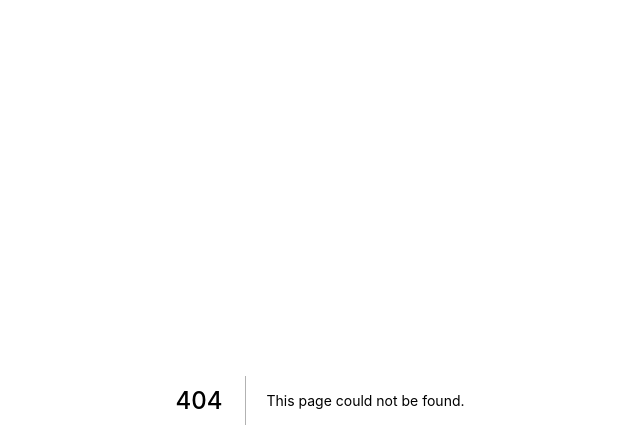
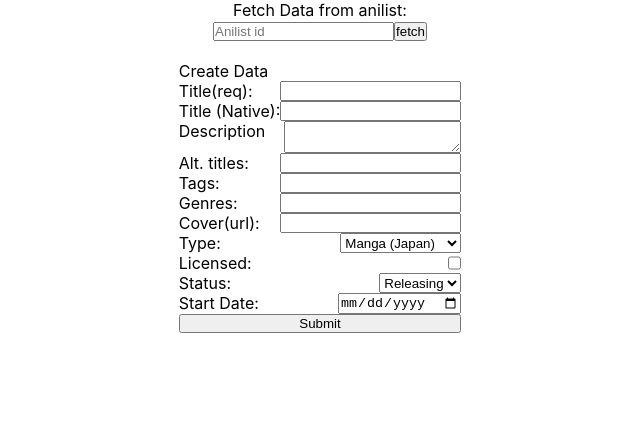
Before and after one commit to ZelayaGonzalo/otomeIsekai-masterlist, a Next.js app: page /Create in a window 1280 px wide. Before the commit this address had no page. Shown: the top 448 px of the page, without its empty margins (320-960 px from the left). Built offline with nearby package versions, Linux system fonts and the light colour scheme.

Commit message:
Added simple page to create data more easily

```diff
--- a/data/newTags.json
+++ b/data/newTags.json
@@ -85,13 +85,8 @@
     "Torture",
     "Tomboy",
     "Tanned Skin",
-    "Handjob",
-    "Ashikoki",
     "Bondage",
-    "Boobjob",
-    "Fellatio",
     "Cunnilingus",
-    "Nakadashi",
     "School Club",
     "Food",
     "Hikikomori",
--- /dev/null
+++ b/pages/Create.js
@@ -0,0 +1,273 @@
+import { useState } from "react"
+import { useForm } from "react-hook-form";
+export default function NewFormat(){
+  const [id, setId] = useState('')
+  const { register, handleSubmit } = useForm();
+  const onSubmit = data => createData(data);
+
+  function handleId(e){
+    setId(e.target.value)
+  }
+  function fetchAnilist(){
+    addDetails(id)
+  }
+  return(
+      <div className='creator-container'>
+        Fetch Data from anilist:
+          <div className='fetch-anilist'>
+            <input placeholder='Anilist id' value={id} onChange={handleId}/>
+            <button onClick={fetchAnilist}>fetch</button>
+          </div>
+          <div className='fill-data'>
+            Create Data
+            <form onSubmit={handleSubmit(onSubmit)}>
+              <label>
+                Title(req):
+                <input {...register("title", { required: true })}/>
+              </label>
+              <label>
+                Title (Native):
+                <input {...register("native")}/>
+              </label>
+              <label>
+                Description
+                <textarea {...register("description")}>
+
+                </textarea>
+              </label>
+              <label>
+                Alt. titles:
+                <input {...register("synonyms")}/>
+              </label>
+              <label>
+                Tags:
+                <input {...register("tags")}/>
+              </label>
+              <label>
+                Genres:
+                <input {...register("genres")}/>
+              </label>
+              <label>
+                Cover(url):
+                <input {...register("cover")}/>
+              </label>
+              <label>
+                Type:
+                <select {...register("origin")}>
+                  <option value='JP'>Manga (Japan)</option>
+                  <option value='KR'>Manwha (Korea)</option>
+                  <option value='CN'>Manhua (China)</option>
+                </select>
+              </label>
+              <label>
+                Licensed:
+                <input type='checkbox'{...register("licensed")}/>
+              </label>
+              <label>
+                Status:
+                <select {...register("status")}>
+                  <option value='RELEASING'>Releasing</option>
+                  <option value='FINISHED'>Finished</option>
+                  <option value='CANCELLED'>Cancelled</option>
+                </select>
+              </label>
+              <label>
+                Start Date:
+                <input type='date' {...register("date")}/>
+              </label>
+              <input type='submit'/>
+            </form>
+          </div>
+      </div>
+  )
+}
+
+function Convert(data){
+    return {
+        id: data.id,
+        title:getTitle(data),
+        title_anilist: getTitle(data),
+        native_title:data.title.native,
+        alt_titles:data.synonyms,
+        description:data.description,
+        tags:getTags(data.tags),
+        genres:data.genres,
+        status:data.status,
+        isLicensed:data.isLicensed,
+        startDate:data.startDate,
+        cover:data.coverImage.extraLarge,
+        url:data.siteUrl,
+        externalLinks:data.externalLinks,
+    }
+}
+function getTags(tags){
+  const newTags=[]
+  tags.forEach(tag=>{
+    newTags.push(tag.name)
+  })
+  return newTags
+}
+function getTitle(data){
+  if (data.title.english){
+    return data.title.english
+  }
+  if(data.synonyms[0]){
+    return data.synonyms[0]
+  }
+  return data.title.romaji
+}
+
+async function addDetails(id){
+  var query = `
+query ($id: Int, $search: String) {
+    Media (id: $id, search: $search, type:MANGA) {
+      id
+      status
+      countryOfOrigin
+      isLicensed
+      description
+      title {
+        romaji
+        native
+      }
+      startDate{
+        year
+        month
+        day
+      }
+      coverImage{
+        extraLarge
+      }
+      siteUrl
+      externalLinks{
+          id
+          url
+          site
+      }
+      status
+      countryOfOrigin
+      isLicensed
+      description
+        genres
+      synonyms
+      tags {
+        id
+        name
+      }
+      title {
+        english
+        romaji
+        native
+      }
+      startDate{
+        year
+        month
+        day
+      }
+      coverImage{
+        extraLarge
+      }
+      siteUrl
+      externalLinks{
+          id
+          url
+          site
+      }
+    }
+}
+`;
+  let variables={
+    id:id,
+  }
+  console.log(variables)
+  let url = 'https://graphql.anilist.co',
+  options = {
+      method: 'POST',
+      headers: {
+          'Content-Type': 'application/json',
+          'Accept': 'application/json',
+      },
+      body: JSON.stringify({
+          query: query,
+          variables: variables
+      })
+  };
+  let newData = 'empty'
+  const data = await fetch(url, options).then(handleResponse)
+  .then(handleData)
+  .catch(handleError)
+  await console.log('newdata',data)
+  if (data && data.data){
+    newData =  Convert(data.data.Media)
+  }
+  console.log(newData)
+  export2txt(newData)
+}
+
+
+
+function handleResponse(response) {
+  return response.json().then(function (json) {
+      return response.ok ? json : {};
+  });
+}
+
+function handleData(data) {
+console.log(data)
+  return data;
+}
+
+function handleError(error) {
+  alert('Error, check console');
+  console.error(error);
+  return null
+}
+
+function export2txt(data) {
+  const a = document.createElement("a");
+  a.href = URL.createObjectURL(new Blob([JSON.stringify(data, null, 2)], {
+    type: "text/plain"
+  }));
+  a.setAttribute("download", `udata`);
+  document.body.appendChild(a);
+  a.click();
+  document.body.removeChild(a);
+}
+
+function createData(data){
+  const newData={
+        id: (Math.random()*100+Math.random()*10),
+        title:data.title,
+        title_anilist: data.title,
+        native_title:data.native,
+        origin:data.origin,
+        alt_titles:separatebyComma(data.synonyms),
+        description:data.description,
+        tags:separatebyComma(data.tags),
+        genres:separatebyComma(data.genres),
+        status:data.status,
+        isLicensed:data.isLicensed,
+        startDate:getstartDate(data.date) || null,
+        cover:data.cover,
+        url:null,
+        externalLinks:[],
+  }
+  export2txt(newData)
+}
+function separatebyComma(names){
+  const array = names.split(",")
+  const newArray=[]
+  array.forEach(name=>{
+    newArray.push(name.trim())
+  })
+  console.log(newArray)
+  return newArray
+}
+function getstartDate(date){
+  const currentDate= new Date(date)
+  return {
+    year: currentDate.getFullYear(),
+    month: currentDate.getMonth()+1,
+    day: currentDate.getDate()
+  }
+}
--- a/styles/index.scss
+++ b/styles/index.scss
@@ -323,3 +323,21 @@ $fucsia:#C94277;
         }
     }
 }
+.creator-container{
+    width: 100%;
+    display: flex;
+    flex-direction: column;
+    align-items: center;
+    .fill-data{
+        margin-top: 20px;
+        form{
+            display: flex;
+            flex-direction: column;
+            label{
+                display: flex;
+                justify-content: space-between;
+            }
+        }
+
+    }
+}
```
